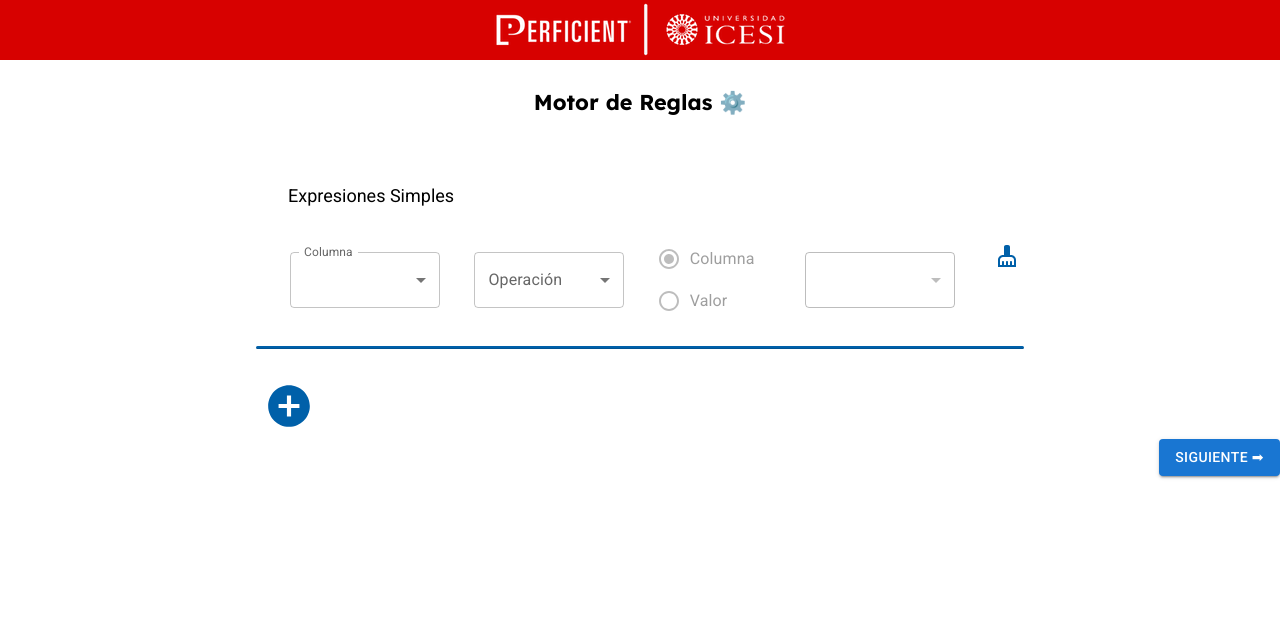
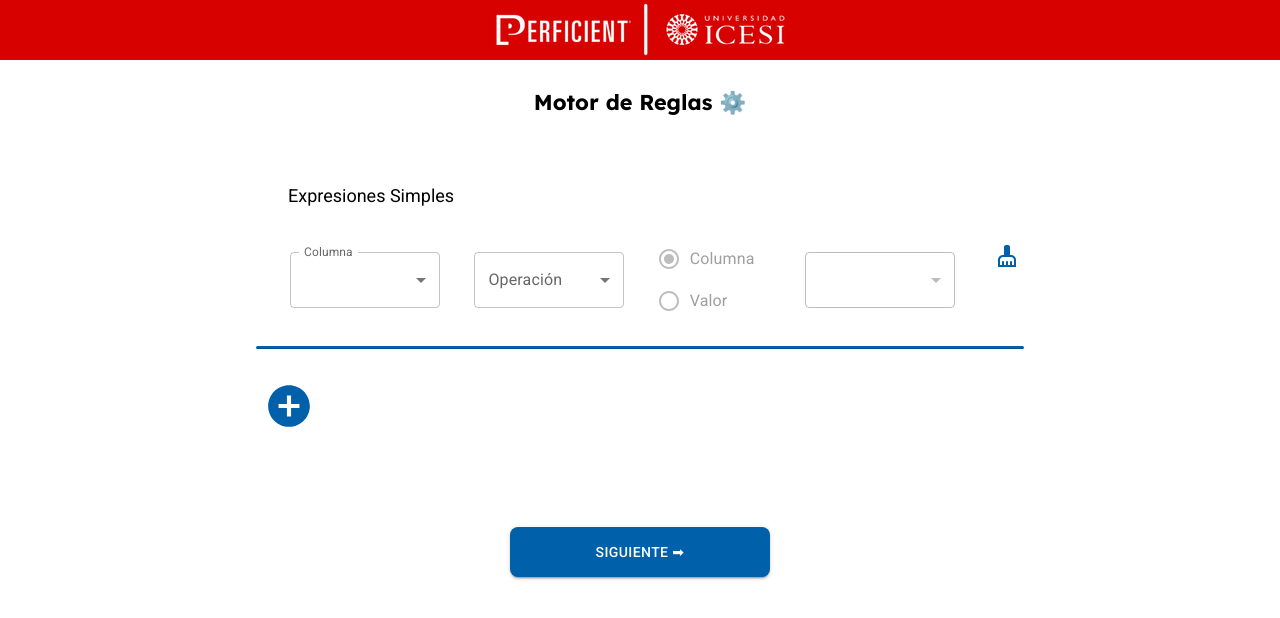
Before and after one commit to gonzalodevarona/rules-engine-frontend, a React (Create React App) app: page / in a window 1280 px wide. Shown: the top 618 px of the page. Built offline with nearby package versions, Linux system fonts and the light colour scheme.

Commit message:
fix: now rule translation works in all cases

```diff
--- a/package.json
+++ b/package.json
@@ -45,8 +45,5 @@
       "last 1 firefox version",
       "last 1 safari version"
     ]
-  },
-  "devDependencies": {
-    "css-loader": "^6.7.3"
   }
 }
--- a/src/services/GetColumnsService.tsx
+++ b/src/services/GetColumnsService.tsx
@@ -3,10 +3,11 @@ import Axios from '../config/Axios'
 
 export default async function fetchColumns(colName : String){
 
-    let request = await Axios.get(`api/v1/table/${colName}`,  { headers: {
-        Authorization:'Bearer eyJhbGciOiJIUzI1NiJ9.eyJ1c2VySWQiOiI4MjY4NGI0My1mMTBhLTQ2N2MtYTExYS1lMzExY2YwYjEzMGQiLCJleHAiOjMwMDAwMDE2NzE1ODMyODd9.P_-y4SU2iKlCXYveWlVZMVtuIl3A4q69HMfjK5ttDpQ',"Access-Control-Allow-Origin": "*"}
-      });
+    let request = await Axios.get(`api/v1/table/${colName}`,   {headers: {
+        "Authorization":"Bearer eyJhbGciOiJIUzI1NiJ9.eyJ1c2VySWQiOiI4MjY4NGI0My1mMTBhLTQ2N2MtYTExYS1lMzExY2YwYjEzMGQiLCJleHAiOjMwMDAwMDE2NzE2MzUzNDZ9.MxokcVftuxXZlFZxBjequapKAKXv8jTLEULP41stiZ8"
 
+      }});
 
+      console.log(request)
     return request.data;
 }
--- a/src/views/Expressions.tsx
+++ b/src/views/Expressions.tsx
@@ -49,6 +49,9 @@ function Expressions(expressionsProps : ExpressionsProps) {
   ];
 
 
+
+
+
   useEffect(() => {
     if(simpleExpressions.length === 3){
       setDisableAddSimpleExpressions(true);
@@ -75,6 +78,25 @@ function Expressions(expressionsProps : ExpressionsProps) {
     setSimpleExpressions(newArr);
   }
 
+  const checkExpressionsInfo = () => {
+    for (let exp  in expressionsInfo) {
+      for (let val  in expressionsInfo[exp]) {
+        if(expressionsInfo[exp][val]===''){
+
+          expressionsProps.setExpressionsInfoOk(false);
+        }
+      }
+    }
+  }
+
+  useEffect(() => {
+    expressionsProps.setExpressions(expressionsInfo);
+
+  }, [expressionsInfo])
+
+
+
+
   const renderSimpleExpressions = () => {
     return simpleExpressions.map(
       (exp : any) => exp.element
@@ -83,10 +105,7 @@ function Expressions(expressionsProps : ExpressionsProps) {
 
 
 
-  useEffect(() => {
-    expressionsProps.setExpressions(expressionsInfo);
-    console.log(expressionsInfo)
-  }, [expressionsInfo])
+
 
   return (
     <Stack sx={{mx:'20%'}}>
--- a/src/views/Home.tsx
+++ b/src/views/Home.tsx
@@ -1,12 +1,15 @@
-import { useState, useContext, createContext } from 'react';
+import { useState, useContext, useEffect, createContext } from 'react';
 import Stack from '@mui/material/Stack';
 import Box from '@mui/material/Box';
-import Expressions from './Expressions';
 import Button from '@mui/material/Button';
 
 import GetColumnsService from '../services/GetColumnsService'
 import GetTablesNamesService from '../services/GetTablesNamesService'
+import TablePicker from './componentsHome/TablePicker'
+import Expressions from './Expressions';
 import Rules from './Rules';
+import * as Styles from '../constants/styles'
+
 
 
 const ExpressionsContext = createContext([]);
@@ -20,16 +23,48 @@ function Home() {
     }
 
 
+    const [expressionsInfoOk, setExpressionsInfoOk] = useState(true);
 
 
-    const [page, setPage] = useState(1);
+    const [selectedTable, setSelectedTable] = useState('');
+
+    const [page, setPage] = useState(2);
 
     const goNextPage = () => {
-        if(page <2) setPage(page +1)
+        if(page <3) setPage(page +1)
+    }
+
+    const goBackPage = () => {
+        if(page >1) setPage(page -1)
+    }
+
+    useEffect(() => {
+    console.log(expressionsInfoOk)
+    }, [expressionsInfoOk])
+
+
+
+    const [expressions, setExpressions] = useState([]);
+
+    const renderContent = () =>{
+        switch (page) {
+            case 1:
+                //return <TablePicker setSelectedTable={setSelectedTable}/>
+            //break;
+            case 2:
+                return <Expressions setExpressions={setExpressions} setExpressionsInfoOk={setExpressionsInfoOk}/>
+            break;
+            case 3:
+                return <Rules/>
+            break;
+
+            default:
+                return <TablePicker setSelectedTable={setSelectedTable}/>
+                break;
+        }
     }
 
 
-    const [expressions, setExpressions] = useState([]);
 
   return (
     <Stack>
@@ -44,15 +79,19 @@ function Home() {
             >
                 Motor de Reglas ⚙️
             </Box>
-            { page === 1
-                ? <Expressions setExpressions={setExpressions}></Expressions>
-                : <Rules></Rules>
-            }
-            <Box sx={{display:"flex", justifyContent:"end" }}>
-                <Button variant="contained" onClick={goNextPage}>
-                    Siguiente ➡
-                </Button>
-            </Box>
+
+           {renderContent()}
+
+                <Box sx={{display:"flex", justifyContent:"space-evenly", my:11 }}>
+
+                { page != 3 &&
+                    <Button disabled={!expressionsInfoOk} variant="contained" sx={Styles.BIG_BTN_STYLE} onClick={goNextPage}>
+                        Siguiente ➡
+                    </Button>
+                }
+                </Box>
+
+
         </ExpressionsContext.Provider>
     </Stack>
   )
--- a/src/views/Rules.tsx
+++ b/src/views/Rules.tsx
@@ -22,7 +22,6 @@ function Rules() {
   const [rules, setRules] = useState([{index: 0, rule:'', decoded:''}]);
   const [currentRule, setCurrentRule] = useState(rules[0]);
   let decodedRules: string[] = [];
-
 
 
   const defineRegex = () => {
@@ -69,7 +68,9 @@ function Rules() {
       const operator = item.operator
       let nextValue = item.nextValue
 
-      if(item.nextType = 'column') {nextValue = item.nextValue.name}
+      if(typeof nextValue === 'object' && nextValue !== null) {
+        nextValue = item.nextValue.name
+      }
 
 
       decodedExp.push(`${index}: ${column} ${mapOperator(operator)} ${nextValue}`);
@@ -103,20 +104,23 @@ function Rules() {
     let ruleDecoded = currentRule.rule
 
     const decodedRulesSplit = decodedRules.map(rule => rule.split(': '))
+    console.log(decodedRulesSplit)
 
     let decoded = '';
 
     for (let i = 0; i < ruleDecoded.length; i++) {
-      const strCast = parseInt(ruleDecoded.charAt(i));
 
-      let line = [];
+      const regex = new RegExp("^[1234]+$");
+      if (regex.test(ruleDecoded[i])){
 
+        const filteredElement = decodedRulesSplit.filter(element => element[0] ===ruleDecoded[i])
 
-      if(!Number.isNaN(strCast)){
-        line = decodedRulesSplit.filter(item => parseInt(item[0]) === strCast)
-        decoded = ruleDecoded.replaceAll(ruleDecoded.charAt(i),' '+line[0][1]+' ')
+        decoded += filteredElement[0][1]
 
+      } else {
+        decoded += ruleDecoded[i]
       }
+      decoded += ' '
 
     }
     setCurrentRule({...currentRule,  decoded: decoded});
@@ -212,7 +216,7 @@ function Rules() {
           Consultar Regla 🔎
         </Button>
 
-        <Button sx={[Styles.BIG_BTN_STYLE, {bgcolor: Colors.PERFICIENT_COLOR}]} variant="contained" >
+        <Button onClick={() => window.location.reload()} sx={[Styles.BIG_BTN_STYLE, {bgcolor: Colors.PERFICIENT_COLOR}]} variant="contained" >
           Empezar de nuevo ⤴️
         </Button>
       </Box>
--- a/src/views/componentsExpressions/SimpleExpression.tsx
+++ b/src/views/componentsExpressions/SimpleExpression.tsx
@@ -103,7 +103,18 @@ function SimpleExpression(  propColumns : SimpleExpressionProps ) {
 
 
   const handleNextLineChange = (e: any) => {
-    setNextLineValue(e.target.value);
+    const newNextLineValue = e.target.value;
+
+    if(selectedNextLine === 'value' && selectedColumn.type === 'Number'){
+
+      const testDomain = new RegExp("^[123456789.]+$")
+      if(!testDomain.test(newNextLineValue)){
+
+        return;
+      }
+    }
+
+    setNextLineValue(newNextLineValue);
   };
 
   const handleColumnChange = (e: any) => {
@@ -155,7 +166,7 @@ function SimpleExpression(  propColumns : SimpleExpressionProps ) {
   const renderNextLine = () => {
 
     if(selectedNextLine === 'value'){
-     return <TextField disabled={isNextLineDisabled} onChange={handleNextLineChange} id="outlined-basic" variant="outlined" />
+     return <TextField value={nextLineValue} disabled={isNextLineDisabled} onChange={handleNextLineChange} id="outlined-basic" variant="outlined" />
     } else{
      return <FormControl disabled={isNextLineDisabled} style={Styles.SMALL_FIELD_W}>
                <Select
--- /dev/null
+++ b/src/views/componentsHome/TablePicker.tsx
@@ -0,0 +1,73 @@
+import { useState, useEffect, createContext } from 'react';
+import Box from '@mui/material/Box';
+import Stack from '@mui/material/Stack';
+import FormControl from '@mui/material/FormControl';
+import MenuItem from '@mui/material/MenuItem';
+import Select from '@mui/material/Select';
+
+import GetTablesNamesService from '../../services/GetTablesNamesService'
+import TablePickerProps from '../interfacesHome/TablePickerProps';
+import CSS from '../../stylesheets/GlobalApp.module.css';
+import * as Styles from '../../constants/styles';
+
+function TablePicker(tablePickerProps:TablePickerProps) {
+
+  const [tables, setTables] = useState([]);
+  const [renderedTables, setRenderedTables] = useState<any>([]);
+
+  const [selectedTable, setSelectedTable] = useState('');
+
+
+
+
+  const handleSetSelectedTable = () => (e: any) => {
+    console.log(e)
+    setSelectedTable(e.target.value);
+
+  }
+
+  const fetchTablesNames = async () => {
+    const tablesArrAxios = (await GetTablesNamesService()).data
+
+    const tablesArr = tablesArrAxios.map((table : any)=>  table.tableName)
+
+    setTables(tablesArr)
+
+  }
+
+  useEffect(() => {
+    fetchTablesNames()
+  }, [])
+
+  useEffect(() => {
+    const renderedArr = tables.map(table => <MenuItem value={table}>{table}</MenuItem>)
+    setRenderedTables(renderedArr);
+
+  }, [tables])
+
+
+
+  return (
+    <Stack className={CSS.container} sx={{minWidth:337, alignContent:'center'}}>
+    <Box sx={{  mt:15, mb:3, fontWeight:500, fontSize:20}} >Seleccionar tabla</Box>
+
+    <FormControl style={Styles.SMALL_FIELD_W}>
+
+      <Select
+        labelId="demo-simple-select-label"
+        id="demo-simple-select"
+        value={selectedTable}
+
+        onChange={handleSetSelectedTable}
+      >
+        {renderedTables}
+
+      </Select>
+    </FormControl>
+
+
+    </Stack>
+  )
+}
+
+export default TablePicker
--- a/src/views/interfacesExpressions/ExpressionsProps.tsx
+++ b/src/views/interfacesExpressions/ExpressionsProps.tsx
@@ -1,5 +1,6 @@
 
 
 export default interface ExpressionsProps {
-    setExpressions: any
+    setExpressions: any,
+    setExpressionsInfoOk: any
   }
--- /dev/null
+++ b/src/views/interfacesHome/TablePickerProps.tsx
@@ -0,0 +1,5 @@
+
+
+export default interface TablePickerProps {
+    setSelectedTable: any
+  }
```
